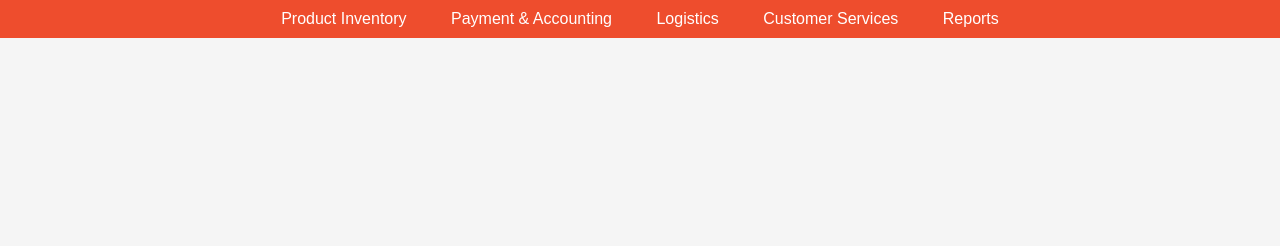
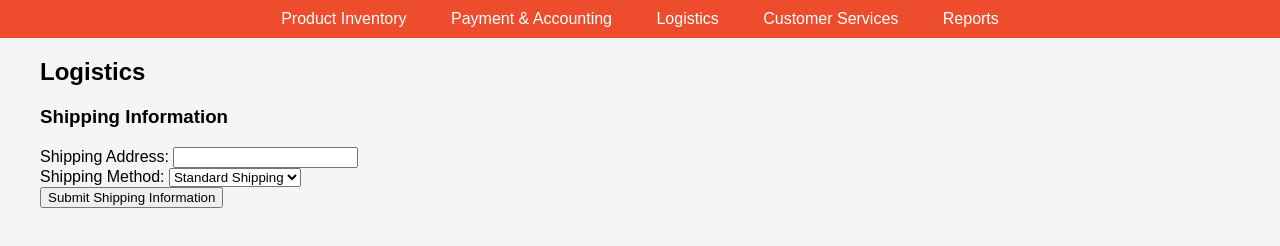
Before and after one commit to Beazel17/it28-ecommerce-m-ayuno, a plain HTML site: page index.html in a window 1280 px wide. Both pictures are taken after a click on the link "Logistics". Drawn offline with Linux system fonts and the light colour scheme.

Commit message:
added logistics

```diff
--- a/index.html
+++ b/index.html
@@ -168,6 +168,27 @@
             <p id="paymentMessage"></p>
         </div>
     </section>
+
+    <section id="Logistics" style="display: none;">
+        <h2>Logistics</h2>
+        <div id="shippingInfo">
+            <h3>Shipping Information</h3>
+            <form id="shippingForm">
+                <label for="shipping_address">Shipping Address:</label>
+                <input type="text" id="shipping_address" name="shipping_address" required>
+                <br>
+                <label for="shipping_method">Shipping Method:</label>
+                <select id="shipping_method" name="shipping_method">
+                    <option value="Standard">Standard Shipping</option>
+                    <option value="Express">Express Shipping</option>
+                </select>
+                <br>
+                <button type="button" onclick="processShipping()">Submit Shipping Information</button>
+            </form>
+        </div>
+    </section>
+
+
 </div>
 
 <script>
@@ -232,7 +253,6 @@
     document.getElementById('quantity').addEventListener('change', calculateTotalPayment);
     document.getElementById('product_choice').addEventListener('change', calculateTotalPayment);
 
-
     function proceedToPayment() {
         var quantity = parseInt(document.getElementById('quantity').value);
         var price = parseFloat(document.querySelector('#quantity_1 + td').textContent.replace(/[^\d.]/g, ''));
@@ -255,5 +275,6 @@
 </script>
 
 
+
 </body>
 </html>
```
